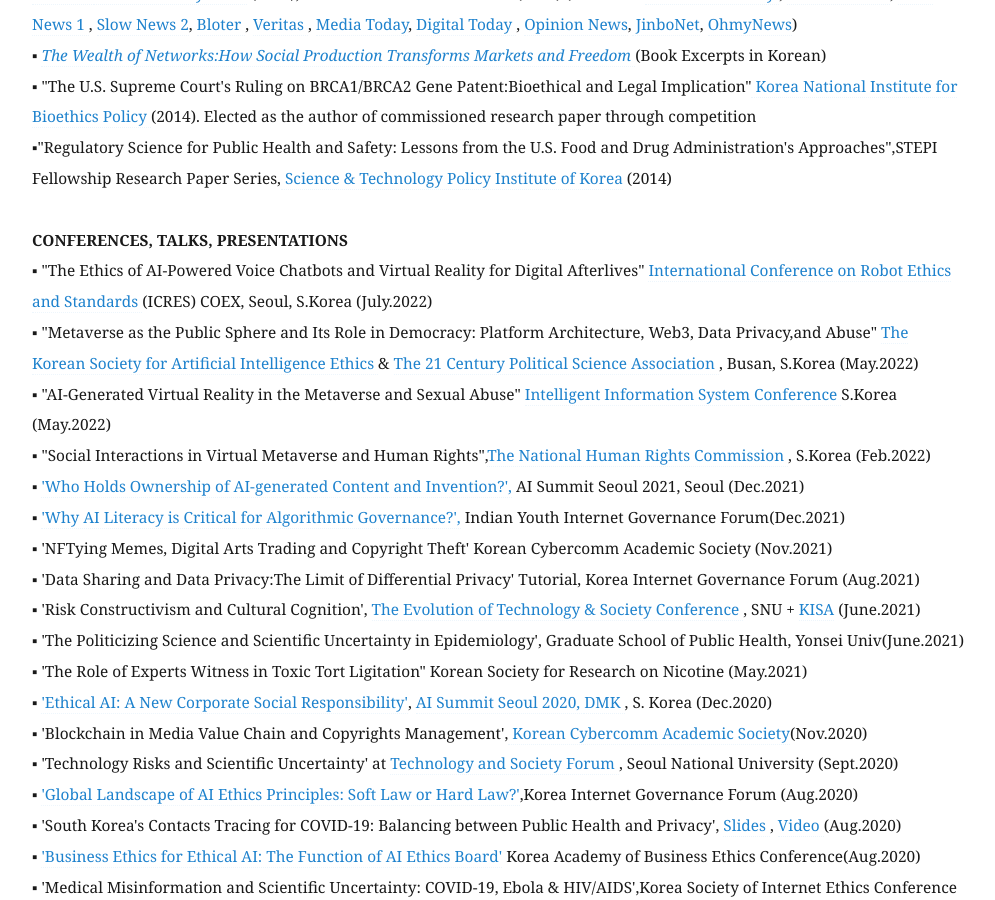
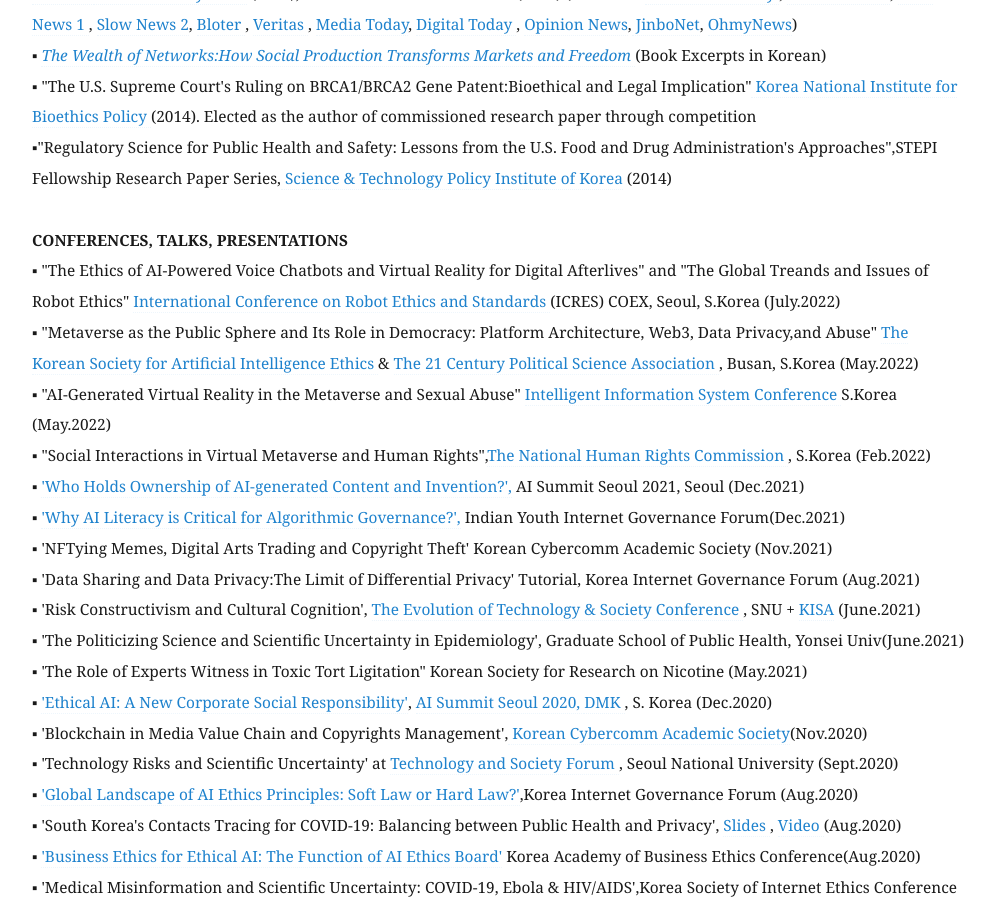
Before and after one commit to eunchangchoi/eunchangchoi.github.io, a Jekyll site: the page built from index.md, in a window 1280 px wide and 900 px high, scrolled down 3283 px. Shown: the whole window, without its empty margins (68-1063 px from the left). Built offline with Jekyll 4.4.1, drawn with Linux system fonts in a browser that asks for light colours.

Commit message:
Update index.md

```diff
--- a/index.md
+++ b/index.md
@@ -72,8 +72,8 @@
 ▪"Regulatory Science for Public Health and Safety: Lessons from the U.S. Food and Drug Administration's Approaches",STEPI Fellowship Research Paper Series,<a href="https://www.stepi.re.kr/site/stepien/main.do"> Science & Technology Policy Institute of Korea</a> (2014)<br>
      <br>
  <strong> CONFERENCES, TALKS, PRESENTATIONS </strong> <br>
-▪ "The Ethics of AI-Powered Voice Chatbots and Virtual Reality for Digital Afterlives"
- <a href="https://www.clawar.org/icres2022/?fbclid=IwAR2g5W3CtTNLC9MOT9du0qogMQyR0FimGJciXYzIZqo4KXNuQ2RaXZNJEsg/"> International Conference on Robot Ethics and Standards </a>(ICRES) COEX, Seoul, S.Korea (July.2022)<br>
+▪ "The Ethics of AI-Powered Voice Chatbots and Virtual Reality for Digital Afterlives" and "The Global Treands and Issues of Robot Ethics"
+ <a href="https://www.clawar.org/icres2022/technical-program"> International Conference on Robot Ethics and Standards </a>(ICRES) COEX, Seoul, S.Korea (July.2022)<br>
 ▪ "Metaverse as the Public Sphere and Its Role in Democracy: Platform Architecture, Web3, Data Privacy,and  Abuse" <a href="https://ksaie.or.kr"> The Korean Society for Artificial Intelligence Ethics </a> & <a href="http://www.politics21.or.kr/"> The 21 Century Political Science Association </a>, Busan, S.Korea (May.2022)<br>
 ▪ "AI-Generated Virtual Reality in the Metaverse and Sexual Abuse" <a href="http://www.kiiss.or.kr/journal/sub02.html/"> Intelligent Information System Conference </a> S.Korea (May.2022)<br>
 ▪ "Social Interactions in Virtual Metaverse and Human Rights",<a href="https://www.humanrights.go.kr/site/main/index002">The National Human Rights Commission </a>, S.Korea (Feb.2022)<br>
```
